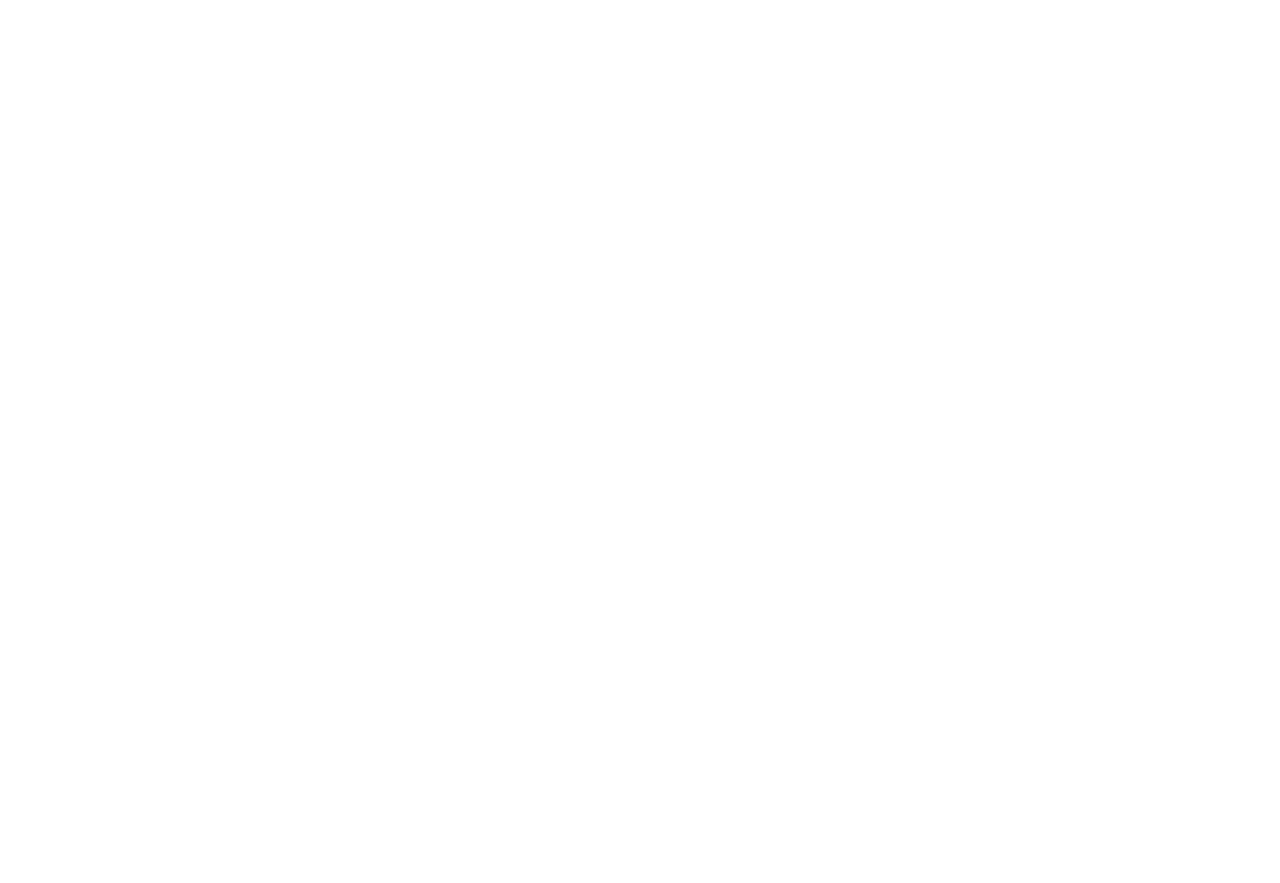
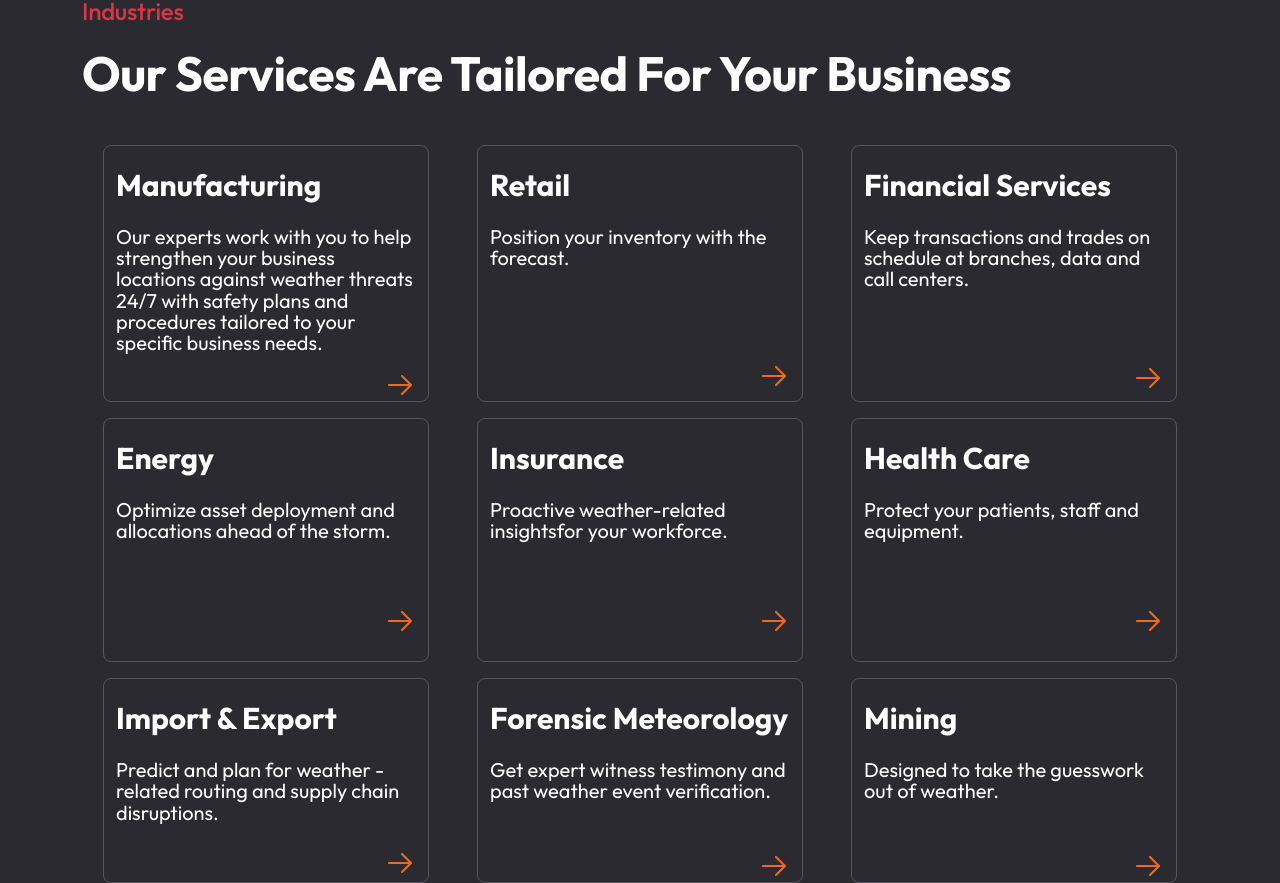
Before and after one commit to Maiqel1/weather-business, a React (Create React App) app: page / in a window 1280 px wide. Shown: the part 3532-4415 px from the top of the page. Before the commit the page ends 3432 px from the top, so only its background shows below. Built offline with nearby package versions, Linux system fonts and the light colour scheme.

Commit message:
feat: implemented industries.jsx

```diff
--- a/src/App.js
+++ b/src/App.js
@@ -5,6 +5,7 @@
 import Navbar from "./components/Navbar";
 import Overview from "./components/Overview";
 import Products from "./components/Products";
+import Industries from "./components/Industries";
 
 function App() {
   return (
@@ -16,6 +17,7 @@
     <Cards/>
     <Products/>
     <HowItWorks/>
+    <Industries/>
     </>
   );
 }
--- /dev/null
+++ b/src/components/Industries.jsx
@@ -0,0 +1,121 @@
+import Arrow from '../assets/img/ArrowUp.png'
+
+function industries() {
+  return (
+    <div className="industries mt-5">
+      <div className="container">
+        <h3 className="text-danger pt-5 mb-4">Industries</h3>
+        <h2 className="text-white mb-5">
+          Our Services Are Tailored For Your Business
+        </h2>
+      </div>
+
+      <div className="row d-flex justify-content-center">
+        <div className="industryCard col-md-3 col-8">
+          <h4 className="text-white mt-4 mb-4">Manufacturing</h4>
+          <p className="text-white">
+            Our experts work with you to help strengthen your business locations
+            against weather threats 24/7 with safety plans and procedures
+            tailored to your specific business needs.
+          </p>
+          <a className="d-flex justify-content-end" href="#">
+            <img src={Arrow} alt="" />
+          </a>
+        </div>
+
+        <div className="industryCard col-md-3 col-8 ms-5 me-5 mt-3 mt-md-0 mb-3 mb-md-0">
+        <h4 className="text-white mt-4 mb-4">Retail</h4>
+          <p className="text-white">
+          Position your inventory with
+ the forecast.
+          </p><br /><br /><br />
+          <a className="d-flex justify-content-end mt-1" href="#">
+            <img src={Arrow} alt="" />
+          </a>
+        </div>
+
+        <div className="industryCard col-md-3 col-8">
+        <h4 className="text-white mt-4 mb-4">Financial Services</h4>
+          <p className="text-white">
+          Keep transactions and trades
+on schedule at branches, data
+and call centers.
+          </p><br /> <br />
+          <a className="d-flex justify-content-end mt-2" href="#">
+            <img src={Arrow} alt="" />
+          </a>
+        </div>
+      </div>
+
+      <div className="row d-flex justify-content-center mt-3 mb-3" >
+        <div className="industryCard col-md-3 col-8 pb-4">
+        <h4 className="text-white mt-4 mb-4">Energy</h4>
+          <p className="text-white">
+          Optimize asset deployment
+and allocations ahead of the
+storm.
+          </p><br /><br />
+          <a className="d-flex justify-content-end " href="#">
+            <img src={Arrow} alt="" />
+          </a>
+        </div>
+        <div className="industryCard col-md-3 col-8 ms-5 me-5 mt-3 mb-3 mt-md-0 mb-md-0">
+        <h4 className="text-white mt-4 mb-4">Insurance</h4>
+          <p className="text-white">
+          Proactive weather-related
+insightsfor your workforce.
+          </p>
+          <a className="d-flex justify-content-end mt-5 pt-3" href="#">
+            <img src={Arrow} alt="" />
+          </a>
+        </div>
+        <div className="industryCard col-md-3 col-8">
+        <h4 className="text-white mt-4 mb-4">Health Care</h4>
+          <p className="text-white">
+          Protect your patients,
+ staff and equipment.
+          </p>
+          <a className="d-flex justify-content-end mt-5 pt-3" href="#">
+            <img src={Arrow} alt="" />
+          </a>
+        </div>
+      </div>
+
+      <div className="row d-flex justify-content-center">
+        <div className="industryCard col-md-3 col-8">
+        <h4 className="text-white mt-4 mb-4">Import & Export</h4>
+          <p className="text-white">
+          Predict and plan for weather
+-related routing and supply
+chain disruptions.
+          </p>
+          <a className="d-flex justify-content-end mt-4" href="#">
+            <img src={Arrow} alt="" />
+          </a>
+        </div>
+
+        <div className="industryCard col-md-3 col-8 ms-5 me-5 mt-3 mb-3 mt-md-0 mb-md-0">
+        <h4 className="text-white mt-4 mb-4 ">Forensic Meteorology</h4>
+          <p className="text-white">
+          Get expert witness testimony and
+ past weather event verification.
+          </p>
+          <a className="d-flex justify-content-end mt-5" href="#">
+            <img src={Arrow} alt="" />
+          </a>
+        </div>
+        <div className="industryCard col-md-3 col-8">
+        <h4 className="text-white mt-4 mb-4">Mining</h4>
+          <p className="text-white">
+          Designed to take the guesswork
+ out of weather.
+          </p>
+          <a className="d-flex justify-content-end mt-5" href="#">
+            <img src={Arrow} alt="" />
+          </a>
+        </div>
+      </div>
+    </div>
+  );
+}
+export default industries;
--- a/src/index.css
+++ b/src/index.css
@@ -211,6 +211,63 @@
   background-size: cover;
 }
 
+.industries{
+  background-color: #2B2A30;
+}
+
+.industryCard{
+  width: 371px;
+/* height: 226px; */
+
+/* Grey/700 */
+
+border: 1px solid #565560;
+border-radius: 8px;
+}
+
+.industries h3{
+  font-size: 24px;
+line-height: 30px;
+letter-spacing: -0.01em;
+color: #EF6820;
+
+}
+
+.industries h2{
+  font-weight: 700;
+font-size: 48px;
+line-height: 98.5%;
+letter-spacing: -0.01em;
+
+/* Grey/50 */
+
+color: #FBFBFC;
+
+}
+
+.industries h4{
+  font-weight: 700;
+font-size: 30px;
+line-height: 106%;
+
+
+color: #FBFBFC;
+}
+
+.industries p {
+  font-style: normal;
+font-weight: 400;
+font-size: 20px;
+line-height: 106%;
+/* or 21px */
+
+
+/* Grey/300 */
+
+color: #DCDBE0;
+
+}
+
 
 
 
```
Also changed, not shown: src/assets/img/ArrowUp.png (added).
